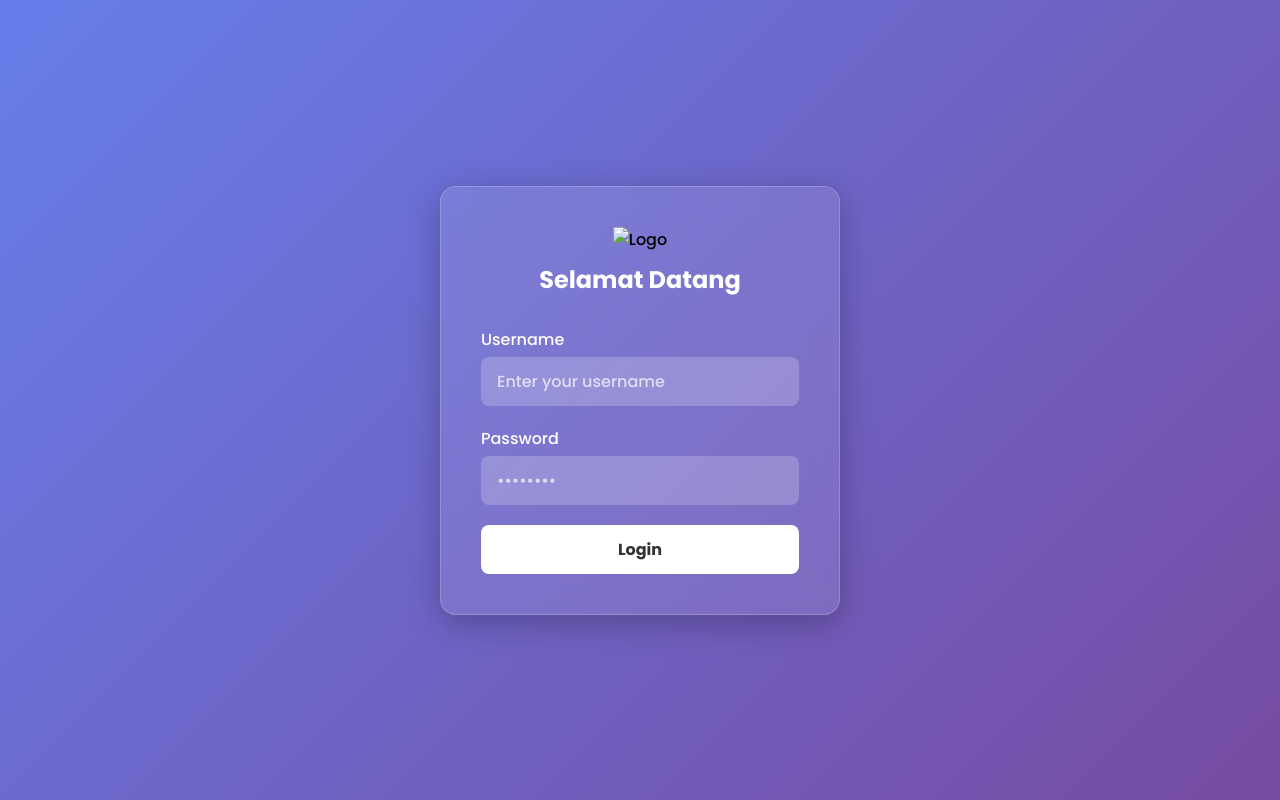
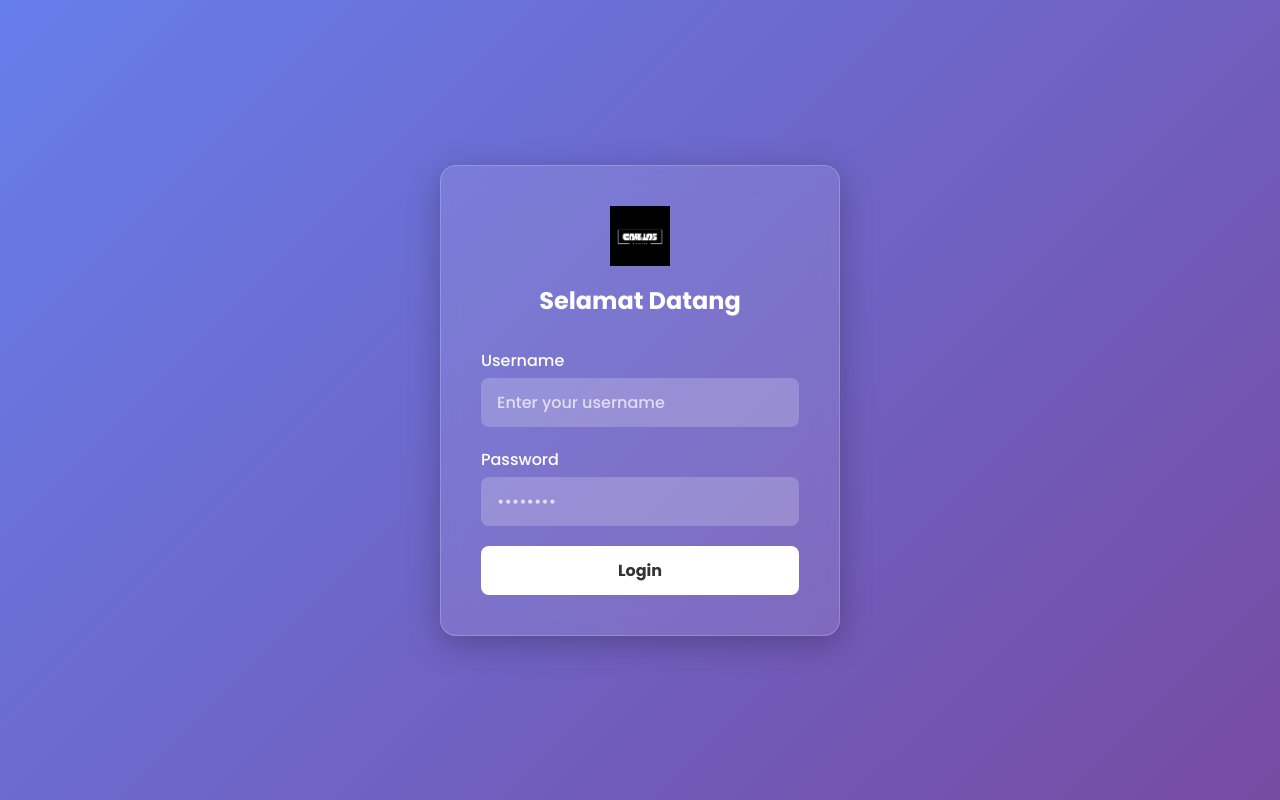
Before and after one commit to CarlosDylanx/Tes-Bidang, a plain HTML site: page index.html in a window 1280 px wide. Drawn offline with Linux system fonts and the light colour scheme.

Commit message:
Index.html

```diff
--- a/index.html
+++ b/index.html
@@ -11,7 +11,7 @@
   <div class="container">
     <div class="login-box glass">
       <div class="logo">
-        <img src="logo carlos.png" alt="Logo" />
+        <img src="logo carlos.jpg" alt="Logo" />
       </div>
       <h2>Selamat Datang</h2>
       <form>
@@ -31,4 +31,5 @@
   </div>
   <script src="script.js"></script> <!-- Benar -->
 </body>
+
 </html>
```
